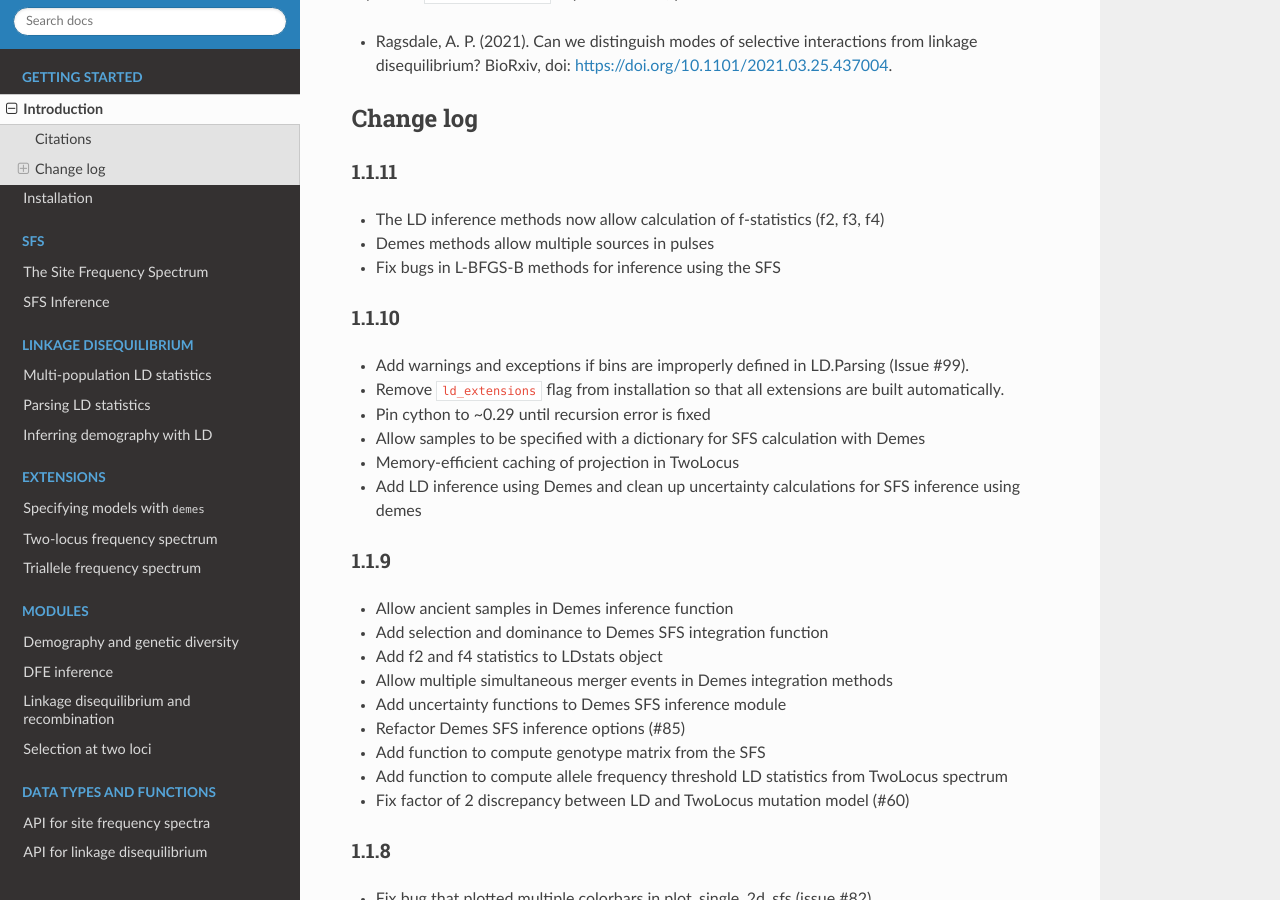
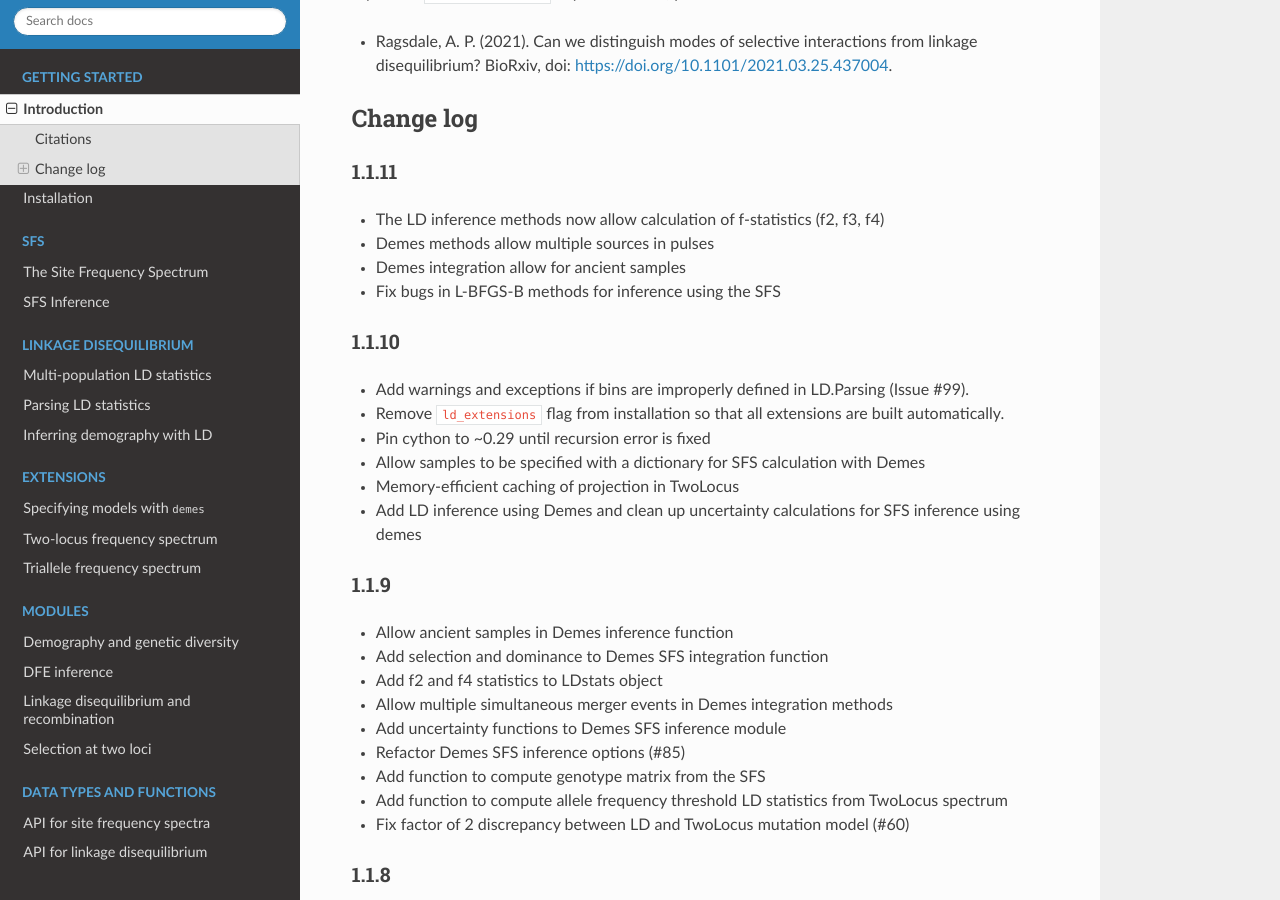
Before and after one commit to MomentsLD/moments, a Sphinx documentation site: the page built from docs/introduction.rst, in a window 1280 px wide and 900 px high, scrolled down 1136 px. Built offline with Sphinx 7.4.7 and the Read the Docs theme 2.0.0, drawn with Linux system fonts in a browser that asks for light colours.

Commit message:
Bump to 1.1.11

```diff
--- a/docs/introduction.rst
+++ b/docs/introduction.rst
@@ -66,6 +66,7 @@ Change log
 
 - The LD inference methods now allow calculation of f-statistics (f2, f3, f4)
 - Demes methods allow multiple sources in pulses
+- Demes integration allow for ancient samples
 - Fix bugs in L-BFGS-B methods for inference using the SFS
 
 1.1.10
```
